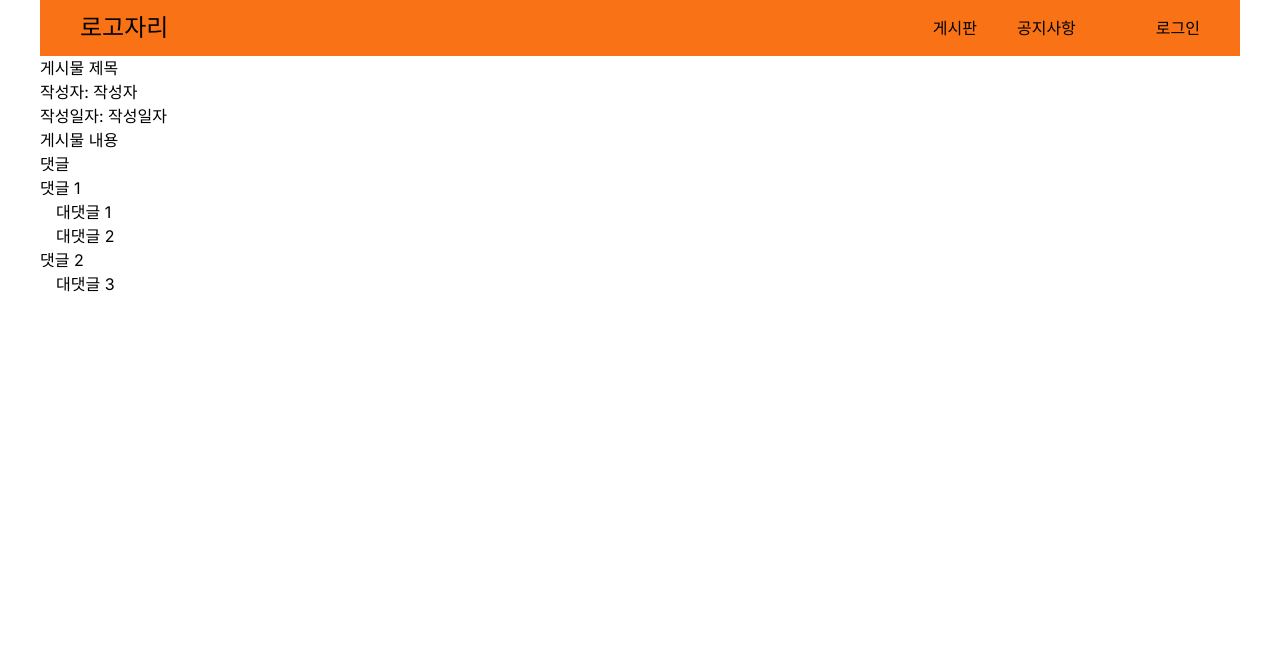
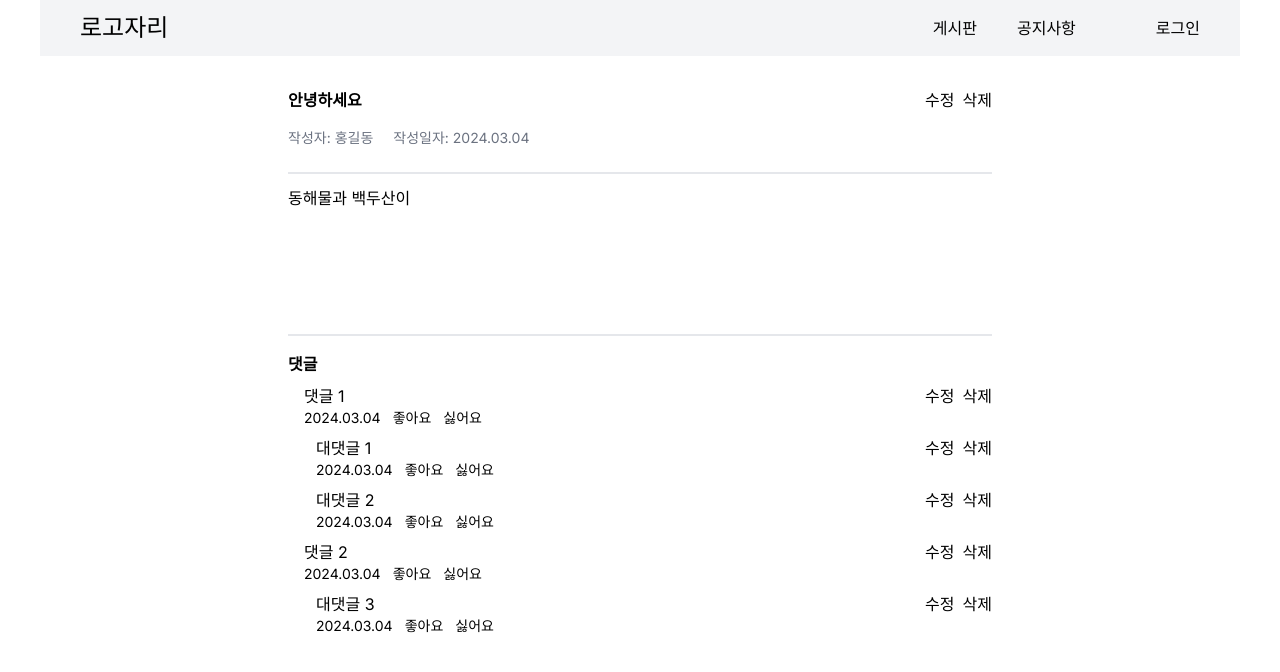
Before and after one commit to jmingu/j-front, a Next.js app: page /board/1 in a window 1280 px wide. Shown: the top 672 px of the page. Built offline with nearby package versions, Linux system fonts and the light colour scheme.

Commit message:
상세 및 작성화면 개발

```diff
--- /dev/null
+++ b/src/app/board/[boardId]/comment.tsx
@@ -0,0 +1,65 @@
+import React, { useState } from 'react';
+
+interface CommentProps {
+  id: number,
+  content: string,
+  date: string
+}
+
+const Comment = ({ comment }: { comment: CommentProps }) => {
+  const [isEdit, setIsEdit] = useState<Boolean>(false);
+
+  // 수정
+  const handleEdit = () => {
+    // 완료일때
+    if(isEdit){
+      setIsEdit(false);
+      alert("수정되었습니다.");
+    }
+    // 수정일때
+    else{
+      setIsEdit(true);
+    }
+  }
+
+  // 삭제
+  const handleDelete = () => {
+    if(window.confirm("정말로 삭제하시겠습니까?")) {
+      alert("삭제되었습니다.");
+    }
+  }
+
+  return (
+    <>
+    <div className='ml-4 mb-2'>
+      <div key={comment.id} className="flex justify-between">
+
+        {isEdit ? (
+            <div className='flex justify-between w-full'>
+                <input
+                    className="border rounded focus:outline-none py-1 px-2 w-[80%]"
+                    defaultValue={comment.content}
+                />
+                <div onClick={handleEdit}>완료</div>
+            </div>
+        ) : (
+            <>
+                <p>{comment.content}</p>
+                <div className="flex">
+                    <div onClick={handleEdit}>수정</div>
+                    <div onClick={handleDelete} className='ml-2'>삭제</div>
+                </div>
+            </>
+        )}
+      </div>
+      <div className='flex text-sm'>
+        <p>{comment.date}</p>
+        <div className='mx-3'>좋아요</div>
+        <div>싫어요</div>
+      </div>
+      </div>
+    </>
+  );
+};
+
+export default Comment;
--- a/src/app/board/[boardId]/page.tsx
+++ b/src/app/board/[boardId]/page.tsx
@@ -1,59 +1,89 @@
 "use client"
-import React from 'react';
-import { useRouter } from 'next/router';
-
+import React, { useState } from 'react'
+import Comment from './comment';
 
 
 interface Params {
-boardId?: Number
+    boardId?: Number
 }
-const BoardDetailPage = ({Params}:{Params: Params}) => {
-    alert(Params)
+
+interface CommentProps {
+    id: number,
+    content: string,
+    date: string,
+    comments: CommentProps[]
+}
+
+interface PostProps {
+    title: string,
+    author: string,
+    date: string,
+    content: string,
+    comments: CommentProps[]
+}
+
+const BoardDetailPage = ({ params }: { params: { boardId: number } }) => {
+    const [editIndex, setEditIndex] = useState(null);
+
+    console.log(params.boardId);
 
     // 가상의 데이터를 사용하여 게시물 정보를 표시
-    const post = {
-        title: '게시물 제목',
-        author: '작성자',
-        date: '작성일자',
-        content: '게시물 내용',
+    const post: PostProps = {
+        title: '안녕하세요',
+        author: '홍길동',
+        date: '2024.03.04',
+        content: '동해물과 백두산이',
         comments: [
             {
                 id: 1,
                 content: '댓글 1',
-                replies: [
-                    { id: 1, content: '대댓글 1' },
-                    { id: 2, content: '대댓글 2' }
+                date: '2024.03.04',
+                comments: [
+                    { id: 1, content: '대댓글 1', date: '2024.03.04', comments:[] },
+                    { id: 2, content: '대댓글 2', date: '2024.03.04', comments:[] }
                 ]
             },
             {
                 id: 2,
                 content: '댓글 2',
-                replies: [
-                    { id: 3, content: '대댓글 3' }
+                date: '2024.03.04',
+                comments: [
+                    { id: 3, content: '대댓글 3', date: '2024.03.04', comments:[] },
                 ]
             }
         ]
     };
 
     return (
-        <div>
-        <h1>{post.title}</h1>
-        <p>작성자: {post.author}</p>
-        <p>작성일자: {post.date}</p>
-        <p>{post.content}</p>
+        <div className="max-w-3xl mx-auto p-8">
+            <div className='flex justify-between'>
+                <h1 className='font-bold mb-4'>{post.title}</h1>
+                <div className="flex">
+                    <div>수정</div>
+                    <div className='ml-2'>삭제</div>
+                </div>
+            </div>
+            <div className='flex mb-2'>
+                <p className="text-sm text-gray-500 mb-2">작성자: {post.author}</p>
+                <p className="text-sm text-gray-500 mb-4 ml-5">작성일자: {post.date}</p>
+            </div>
+            <div className="relative mb-4 py-20 border-t-2 border-b-2 border-gray-200">
+                <p className='absolute top-0 mt-3'>{post.content}</p>
+            </div>
+            <h2 className="font-bold mb-2">댓글</h2>
+            {post.comments.map((comment, index) => (
+                <>
+                    <Comment key={index} comment={comment} />
+                    {comment.comments.map((comment, index) => (
+                        <>
+                            <div className='ml-3'>
+                                <Comment key={index} comment={comment} />
+                            </div>
+                        </>
+                    ))}
+                </>
+            ))}
 
-        <h2>댓글</h2>
-        {post.comments.map(comment => (
-            <div key={comment.id}>
-            <p>{comment.content}</p>
-
-            {comment.replies.map(reply => (
-                <div key={reply.id} style={{ marginLeft: '1rem' }}>
-                <p>{reply.content}</p>
-                </div>
-            ))}
-            </div>
-        ))}
         </div>
     );
 };
--- a/src/app/board/page.tsx
+++ b/src/app/board/page.tsx
@@ -67,9 +67,15 @@ const BoardPage = () => {
     };
 
     return (
-        <div className="p-4">
+        <>
+            <div className="max-w-3xl mx-auto p-4 ">
+                <div className='flex justify-between'>
                     <h1 className="text-2xl font-bold mb-4">자유게시판</h1>
-            <div className="h-[70lvh]">
+                    <div>
+                        <Link href={`/board/write`}>글작성</Link>
+                    </div>
+                </div>
+                <div className="">
                     {getCurrentPageItems().length === 0 ?
                         <div>글이 없습니다.</div> :
                         <ul className="bg-white shadow overflow-hidden rounded-md divide-y divide-gray-200">
@@ -84,7 +90,6 @@ const BoardPage = () => {
                         </ul>
                     }
                 </div>
-
                 {getCurrentPageItems().length === 0 ?
                 <></> :
                 <div className="mt-4 flex justify-center">
@@ -103,7 +108,7 @@ const BoardPage = () => {
                 </div>
             }
             </div>
-
+        </>
     );
 };
 
--- /dev/null
+++ b/src/app/board/write/page.tsx
@@ -0,0 +1,22 @@
+import React from 'react'
+
+const Write = () => {
+    return (
+        <>
+            <div className="max-w-3xl mx-auto p-8 h-[60vh]">
+                <div className='flex justify-end mt-3'>
+                    <div>작성</div>
+                </div>
+                <div className='flex justify-between mb-3'>
+                    <input className="focus:outline-none py-1 px-2" placeholder="제목을 입력해 주세요." />
+                </div>
+                <div className="relative h-full">
+                    <textarea className="absolute top-0 border-t-2 border-b-2 border-gray-200 resize-none focus:outline-none w-full h-full p-3" placeholder="내용을 입력해 주세요."/>
+                </div>
+            </div>
+
+        </>
+    );
+}
+
+export default Write;
--- a/src/components/Navber.tsx
+++ b/src/components/Navber.tsx
@@ -13,7 +13,7 @@ const Navber = () => {
     }
 
     return (
-        <nav className='relative z-10 w-full bg-orange-500'>
+        <nav className='relative z-10 w-full bg-gray-100'>
             {/* 웹 화면 */}
             <div className='flex w-full'>
                 <div className='text-2xl flex sm:hidden ms-3'>
```
Lines whose indentation alone changed are shown as unchanged.
